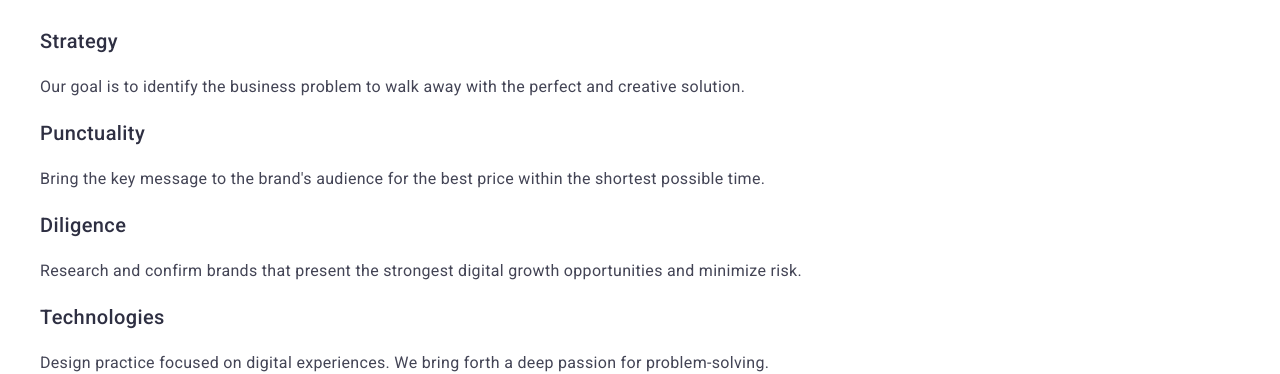
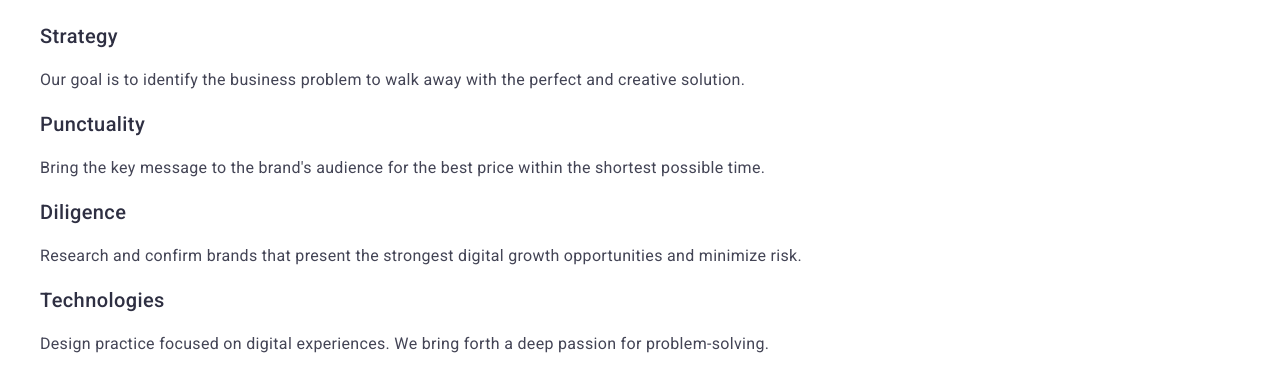
Before and after one commit to inhasid/goit-markup-hw-02, a plain HTML site: page index.html in a window 1280 px wide. Shown: the part 435-809 px from the top of the page. Drawn offline with nearby package versions, Linux system fonts and the light colour scheme.

Commit message:
correctur after checking3

```diff
--- a/css/styles.css
+++ b/css/styles.css
@@ -122,9 +122,12 @@ body {
 
 .section-two .section-title {
     color: var(--white-color);
+}
+
+.section-two .title {
     line-height: 1.2;
+}
 
-}
 .section-four {
     background-color: var(--cloud-color);
 }
```
